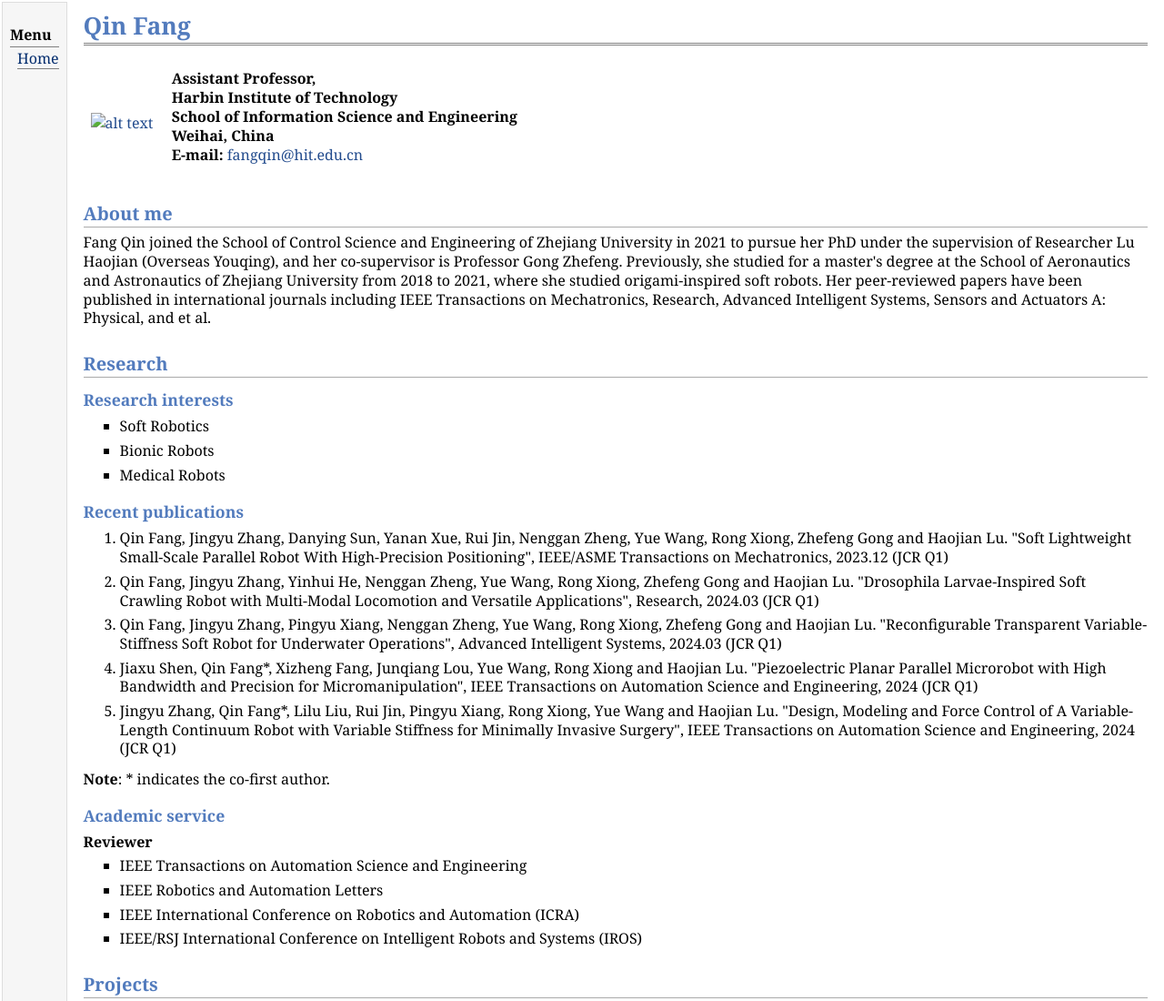
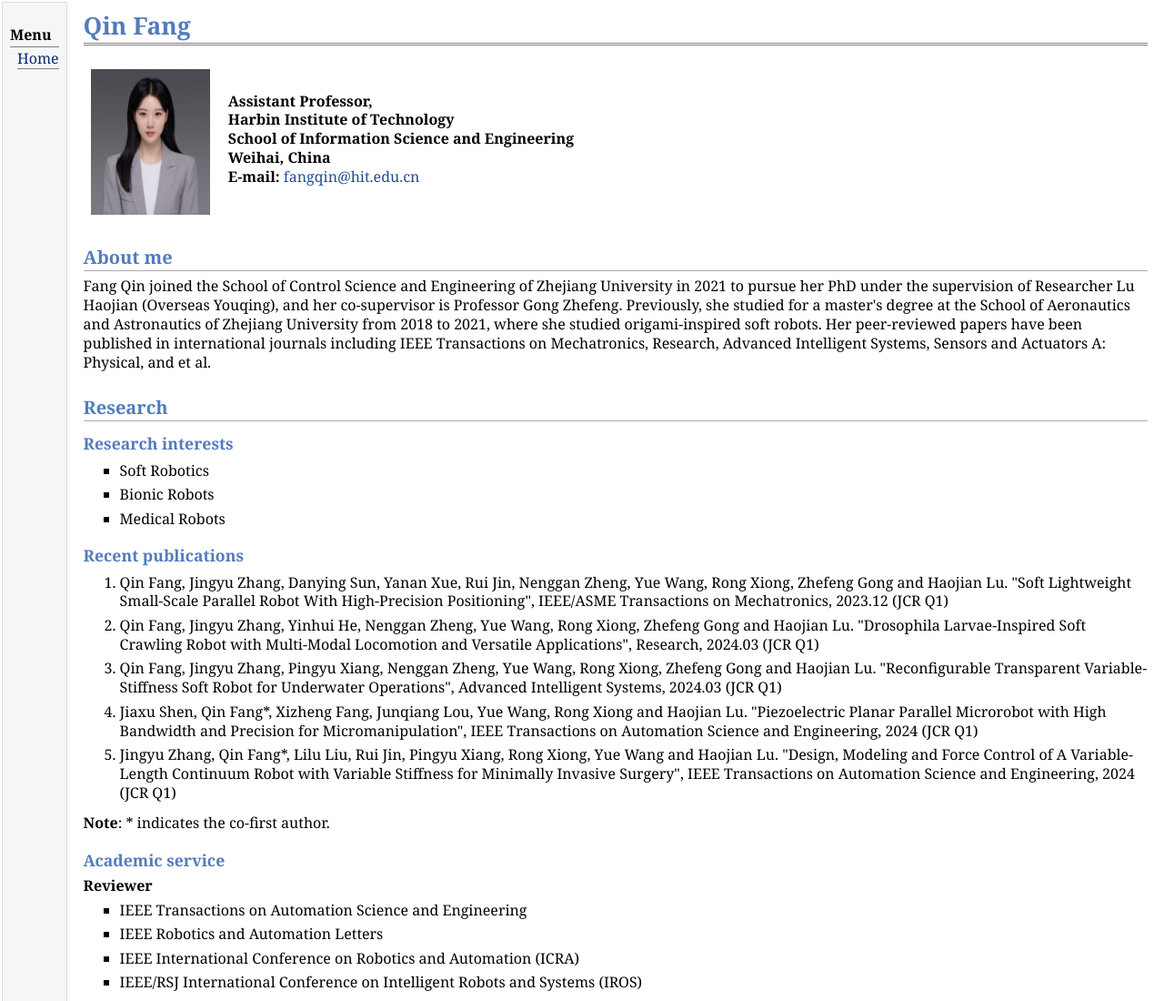
Before and after one commit to fangqin-hit/fangqin-git.github.io, a plain HTML site: page index.html in a window 1280 px wide. Shown: the top 1100 px of the page at 91% size. Drawn offline with Linux system fonts and the light colour scheme.

Commit message:
Update index.html

```diff
--- a/index.html
+++ b/index.html
@@ -21,7 +21,7 @@
 <h1>Qin Fang </h1>
 </div>
 <table class="imgtable"><tr><td>
-<a href="https://fangqin-hit.github.io/"><img src="photos/bio.jpg" alt="alt text" width="131px" height="160px" /></a>&nbsp;</td>
+<a href="https://fangqin-hit.github.io/"><img src="bio.jpg" alt="alt text" width="131px" height="160px" /></a>&nbsp;</td>
 <td align="left"><p><b>Assistant Professor, </b> <br />
 <b>Harbin Institute of Technology</b> <br />
 <b>School of Information Science and Engineering</b> <br />
```
